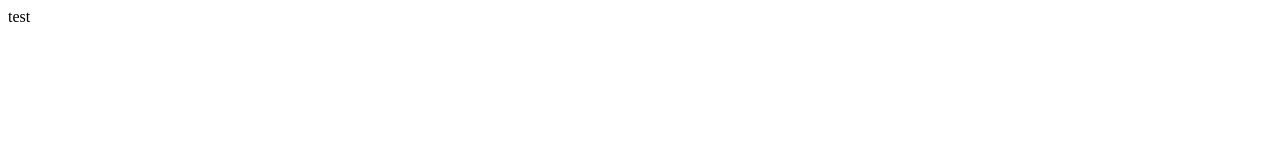
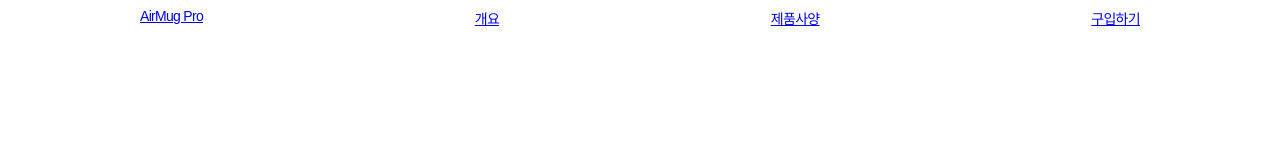
Before and after one commit to FlaSh0211/Web-BoilerPlate, a website: page src/index.html in a window 1280 px wide. Drawn offline with Linux system fonts and the light colour scheme.

Commit message:
feat: node-sass 설치

```diff
--- a/package.json
+++ b/package.json
@@ -9,7 +9,9 @@
   "devDependencies": {},
   "scripts": {
     "test": "echo \"Error: no test specified\" && exit 1",
-    "start": "http-server src --port 7000"
+    "build:sass": "node-sass src/statics/scss -o src/dist/css --output-style compressed",
+    "reload:sass": "node-sass src/statics/scss -o src/dist/css --output-style compressed -w",
+    "start": "npm run build:sass & npm run reload:sass & http-server src --port 7000"
   },
   "author": "flash",
   "license": "ISC"
--- a/src/index.html
+++ b/src/index.html
@@ -1,14 +1,24 @@
 <!DOCTYPE html>
 <html>
 <head>
-  <title>The Title</title>
+  <title>Apple publising</title>
 	<meta http-equiv="Content-Type" content="text/html;charset=utf-8"/>
-	<!-- <link type="text/css" rel="stylesheet" href="PATH_TO_CSS"/>-->
-	<!-- <script type="text/javascript" src="PATH_TO_JS"></script>-->
-	<style type="text/css">
-	</style>
+	<link type="text/css" rel="stylesheet" href="./dist/css/style.css"/>
+  <link type="text/css" rel="stylesheet" href="./dist/css/default.css"/>
+  <link rel="preconnect" href="https://fonts.gstatic.com">
+  <link href="https://fonts.googleapis.com/css2?family=Noto+Sans+KR:wght@900&display=swap" rel="stylesheet">
+	<script type="text/javascript" src="./statics/js/index.js"></script>
 </head>
 <body>
-    test
+  <div class="container">
+		<nav class="global-nav">
+			<div class="global-nav-link">
+				<a href="#" class="global-nav-item">AirMug Pro</a>
+				<a href="#" class="global-nav-item">개요</a>
+				<a href="#" class="global-nav-item">제품사양</a>
+				<a href="#" class="global-nav-item">구입하기</a>
+			</div>
+		</nav>
+	</div>
 </body>
 </html>
--- /dev/null
+++ b/src/statics/scss/default.scss
@@ -0,0 +1,15 @@
+html {
+  font-family:  'Noto-Sans-KR', sans-serif;
+  font-size: 14px;
+}
+
+body {
+  overflow-x: hidden;
+  color: rgb(29,29,31);
+  letter-spacing: -0.05em;
+  background-color: #FFFFFF;
+}
+
+p {
+  line-height: 1.6;
+}
--- /dev/null
+++ b/src/statics/scss/style.scss
@@ -0,0 +1,9 @@
+@charset 'utf-8';
+
+.global-nav-link {
+  max-width: 1000px;
+  margin: 0 auto;
+  display: flex;
+  justify-content: space-between;
+  color: green !important;
+}
```
Also changed, not shown: src/dist/css/default.css (added), src/dist/css/style.css (added), src/statics/css/style.css (deleted).
